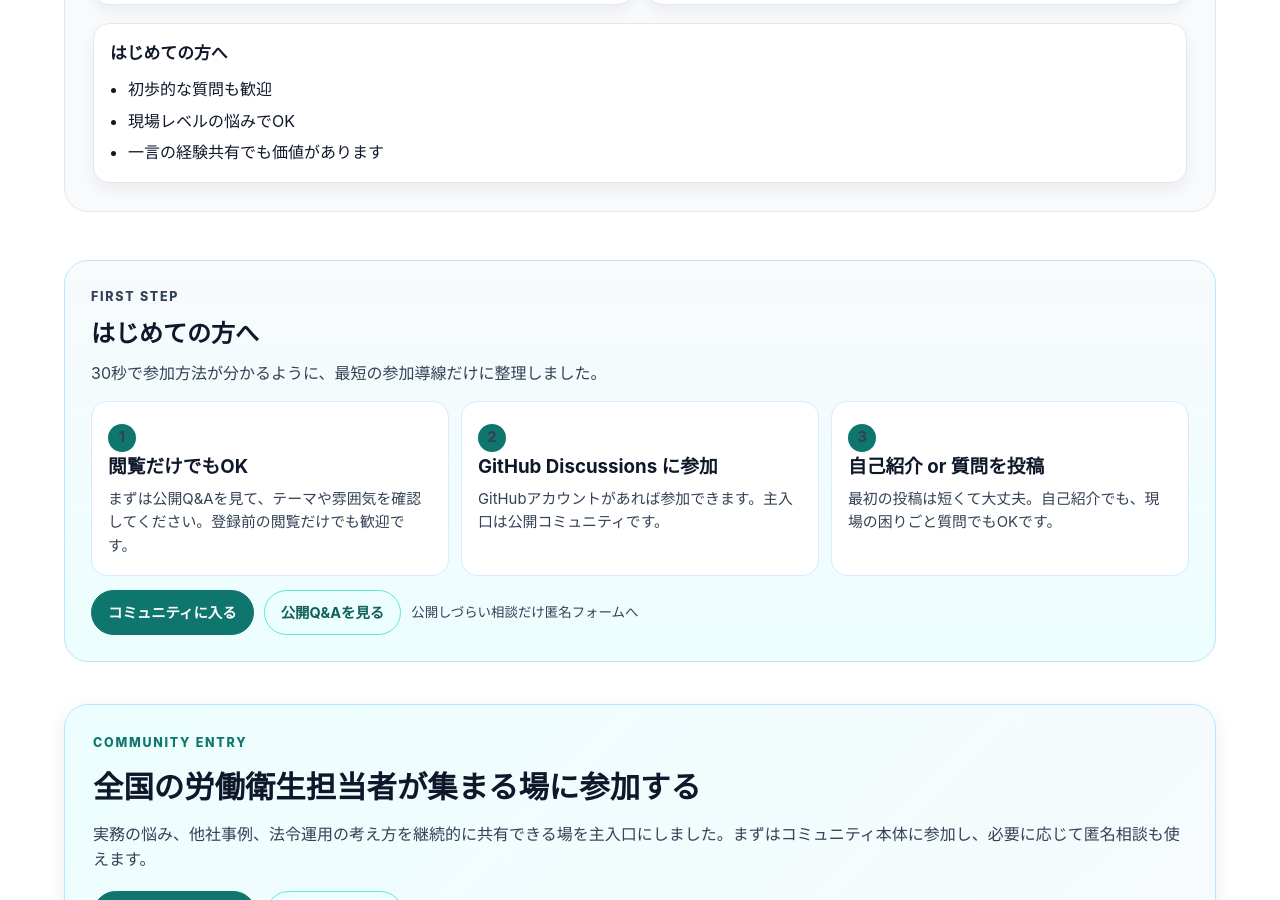
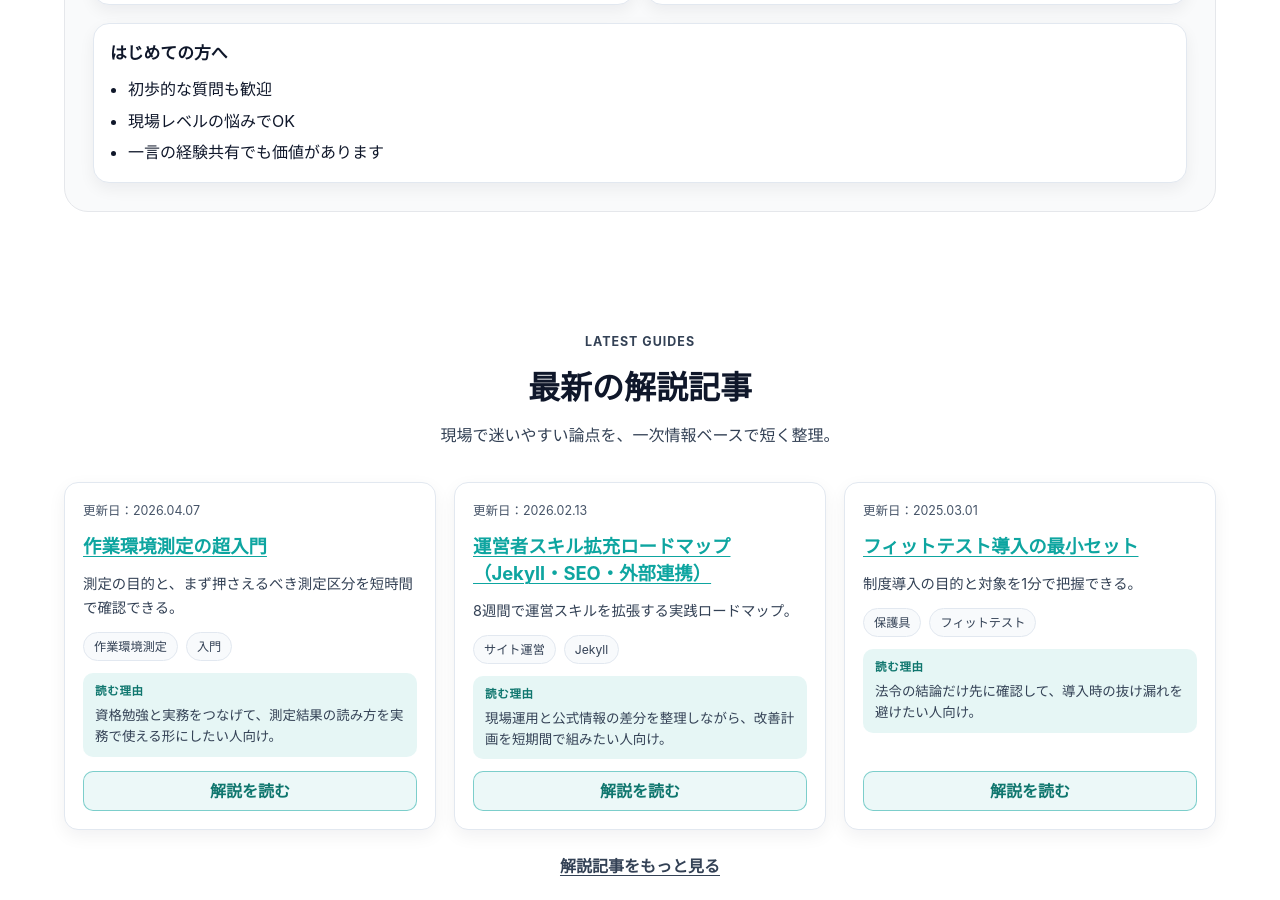
Before and after one commit to rodoeisei-lab/rodoeisei-lab, a Jekyll site: the page built from index.md, in a window 1280 px wide and 900 px high, scrolled down 2180 px. Built offline with Jekyll 4.4.1, drawn with Linux system fonts in a browser that asks for light colours; some of the changed text lies outside the part shown.

Commit message:
Add latest guide articles section to home mid-page

```diff
--- a/_guides/fit-test.md
+++ b/_guides/fit-test.md
@@ -22,6 +22,7 @@ tags:
   - フィットテスト
   - 導入
   - 記録
+article_reason: 法令の結論だけ先に確認して、導入時の抜け漏れを避けたい人向け。
 audience: 現場担当者・安全衛生管理者・導入初期の責任者
 takeaway: 対象選定・実施方式・記録の3点を固定すれば、1部署から再現可能な運用を短期間で立ち上げられます。
 next_action:
--- a/_guides/operator-skill-expansion-roadmap.md
+++ b/_guides/operator-skill-expansion-roadmap.md
@@ -26,6 +26,7 @@ tags:
   - パフォーマンス
   - Algolia
   - SNS
+article_reason: 現場運用と公式情報の差分を整理しながら、改善計画を短期間で組みたい人向け。
 audience: サイト運営者・コンテンツ管理者・改善を高速化したい個人/小チーム
 takeaway: 8週間を「実装→計測→改善」の反復に固定し、毎週1つの成果物を残す運用にすると、再現性と速度を同時に上げられます。
 next_action:
--- a/_guides/work-env-measurement-intro.md
+++ b/_guides/work-env-measurement-intro.md
@@ -1,21 +1,29 @@
 ---
 layout: article
 title: 作業環境測定の超入門
-description: 現場担当者向けに、作業環境測定の目的、測定区分、改善判断の基本を学ぶ準備中の入門ガイド。
+description: 現場担当者向けに、作業環境測定の目的、測定区分、改善判断の基本を学ぶ入門ガイド。
 article_type: guide
 summary:
-  - 準備中
+  - 測定の目的と、まず押さえるべき測定区分を短時間で確認できる。
+  - 評価結果を現場改善に落とし込むときの初動を整理できる。
+article_reason: 資格勉強と実務をつなげて、測定結果の読み方を実務で使える形にしたい人向け。
 category: Guides
 level: 入門
-reading_time: 3分
-updated_at: 未定
-reviewed_at: 未確認
-source_type: pending
-status: wip
+reading_time: 4分
+minutes: 4
+updated: 2026-04-07
+updated_at: 2026-04-07
+reviewed_at: 2026-04-07
+source_type: practical
+status: published
 tags:
-  - 準備中
+  - 作業環境測定
+  - 入門
+  - 改善
 audience: 現場担当者
-next_action: 公開時に法令・通達リンクを追加予定
+next_action:
+  - 測定区分ごとに自社の対象作業を棚卸しする
+  - 直近の測定結果を区分別に見直して改善優先度を決める
 ---
 
-準備中です。
+作業環境測定の導入・見直し時に使える要点を先に確認するための入門記事です。目的、区分、改善判断の順で整理し、現場で最初に迷いやすい論点だけを短くまとめています。
--- /dev/null
+++ b/_includes/home-latest-articles.html
@@ -0,0 +1,59 @@
+{% assign guide_articles = site.guides | where: "status", "published" | sort: "updated" | reverse %}
+{% if guide_articles and guide_articles.size > 0 %}
+<section class="home-latest-articles" aria-label="最新の解説記事">
+  <div class="container">
+    <div class="home-latest-articles-header">
+      <p class="home-latest-articles-eyebrow">LATEST GUIDES</p>
+      <h2>最新の解説記事</h2>
+      <p>現場で迷いやすい論点を、一次情報ベースで短く整理。</p>
+    </div>
+
+    <div class="home-latest-articles-grid">
+      {% for article in guide_articles limit:3 %}
+        {% assign summary_source = article.summary | default: article.description %}
+        {% assign summary_text = summary_source %}
+        {% if summary_source.first %}
+          {% assign summary_text = summary_source | first %}
+        {% endif %}
+
+        {% assign reason_source = article.article_reason | default: summary_text | default: article.description %}
+
+        {% assign updated_source = article.updated_at | default: article.updated %}
+        {% assign updated_iso = updated_source | date: "%Y-%m-%d" %}
+        {% assign updated_label = updated_source | date: "%Y.%m.%d" %}
+
+        <article class="home-latest-article-card">
+          <p class="home-latest-article-updated">更新日：<time datetime="{{ updated_iso }}">{{ updated_label }}</time></p>
+          <h3>
+            <a href="{{ article.url | relative_url }}">{{ article.title }}</a>
+          </h3>
+
+          {% if summary_text %}
+            <p class="home-latest-article-summary">{{ summary_text }}</p>
+          {% endif %}
+
+          {% if article.tags and article.tags.size > 0 %}
+            <ul class="home-latest-article-tags" aria-label="タグ">
+              {% for tag in article.tags limit:2 %}
+                <li>{{ tag }}</li>
+              {% endfor %}
+            </ul>
+          {% elsif article.category %}
+            <ul class="home-latest-article-tags" aria-label="カテゴリ">
+              <li>{{ article.category }}</li>
+            </ul>
+          {% endif %}
+
+          <p class="home-latest-article-reason"><span>読む理由</span>{{ reason_source }}</p>
+
+          <a href="{{ article.url | relative_url }}" class="home-latest-article-link">解説を読む</a>
+        </article>
+      {% endfor %}
+    </div>
+
+    <div class="home-latest-articles-footer">
+      <a href="{{ '/guides/' | relative_url }}" class="home-latest-articles-more">解説記事をもっと見る</a>
+    </div>
+  </div>
+</section>
+{% endif %}
--- a/_layouts/home.html
+++ b/_layouts/home.html
@@ -181,6 +181,7 @@ layout: base
   </div>
 </section>
 
+{% include home-latest-articles.html %}
 
 <section class="first-step-guide" aria-label="はじめての方へ 30秒ガイド">
   <div class="container">
--- a/assets/css/main.css
+++ b/assets/css/main.css
@@ -3790,3 +3790,175 @@ main#main .section .container a:not(.btn-step):not(.btn-step-primary):not(.btn-a
     line-height: 1.7;
   }
 }
+
+.home-latest-articles {
+  padding: 72px 0;
+}
+
+.home-latest-articles-header {
+  max-width: 760px;
+  margin: 0 auto;
+  text-align: center;
+}
+
+.home-latest-articles-eyebrow {
+  margin: 0;
+  font-size: .78rem;
+  font-weight: 700;
+  letter-spacing: .08em;
+  color: var(--muted);
+}
+
+.home-latest-articles-header h2 {
+  margin: 10px 0 10px;
+  font-size: clamp(1.7rem, 2.5vw, 2.15rem);
+  color: var(--text);
+}
+
+.home-latest-articles-header p {
+  margin: 0;
+  color: var(--text-soft);
+}
+
+.home-latest-articles-grid {
+  margin-top: 34px;
+  display: grid;
+  grid-template-columns: repeat(3, minmax(0, 1fr));
+  gap: 18px;
+}
+
+.home-latest-article-card {
+  background: var(--panel);
+  border: 1px solid var(--border);
+  border-radius: 14px;
+  padding: 18px;
+  box-shadow: 0 6px 18px rgba(15, 23, 42, .06);
+  transition: transform .18s ease, box-shadow .18s ease;
+  display: flex;
+  flex-direction: column;
+  gap: 12px;
+}
+
+.home-latest-article-card:hover {
+  transform: translateY(-2px);
+  box-shadow: 0 14px 26px rgba(15, 23, 42, .1);
+}
+
+.home-latest-article-updated {
+  margin: 0;
+  font-size: .78rem;
+  color: var(--muted);
+}
+
+.home-latest-article-card h3 {
+  margin: 0;
+  font-size: 1.15rem;
+  line-height: 1.45;
+  display: -webkit-box;
+  -webkit-line-clamp: 3;
+  -webkit-box-orient: vertical;
+  overflow: hidden;
+}
+
+.home-latest-article-summary {
+  margin: 0;
+  font-size: .9rem;
+  color: var(--text-soft);
+  line-height: 1.65;
+  display: -webkit-box;
+  -webkit-line-clamp: 2;
+  -webkit-box-orient: vertical;
+  overflow: hidden;
+}
+
+.home-latest-article-tags {
+  margin: 0;
+  padding: 0;
+  list-style: none;
+  display: flex;
+  flex-wrap: wrap;
+  gap: 8px;
+}
+
+.home-latest-article-tags li {
+  display: inline-flex;
+  align-items: center;
+  padding: 4px 10px;
+  border-radius: 999px;
+  border: 1px solid var(--border);
+  background: var(--surface);
+  font-size: .76rem;
+  color: var(--text-soft);
+}
+
+.home-latest-article-reason {
+  margin: 0;
+  padding: 10px 12px;
+  border-radius: 10px;
+  background: rgba(14, 165, 160, .1);
+  color: var(--text-soft);
+  font-size: .84rem;
+  line-height: 1.55;
+}
+
+.home-latest-article-reason span {
+  display: block;
+  margin-bottom: 4px;
+  font-size: .72rem;
+  font-weight: 700;
+  letter-spacing: .06em;
+  color: #0f766e;
+}
+
+.home-latest-article-link {
+  margin-top: auto;
+  display: inline-flex;
+  align-items: center;
+  justify-content: center;
+  min-height: 40px;
+  border-radius: 10px;
+  border: 1px solid rgba(14, 165, 160, .5);
+  background: rgba(14, 165, 160, .08);
+  color: #0f766e;
+  font-weight: 700;
+  text-decoration: none;
+  transition: background-color .18s ease, border-color .18s ease, color .18s ease;
+}
+
+.home-latest-article-link:hover {
+  background: rgba(14, 165, 160, .14);
+  border-color: rgba(14, 165, 160, .7);
+  color: #0f766e;
+}
+
+.home-latest-articles-footer {
+  margin-top: 24px;
+  text-align: center;
+}
+
+.home-latest-articles-more {
+  color: var(--text-soft);
+  font-weight: 700;
+  text-underline-offset: .2em;
+}
+
+@media (max-width: 980px) {
+  .home-latest-articles-grid {
+    grid-template-columns: repeat(2, minmax(0, 1fr));
+  }
+}
+
+@media (max-width: 700px) {
+  .home-latest-articles {
+    padding: 56px 0;
+  }
+
+  .home-latest-articles-grid {
+    grid-template-columns: 1fr;
+    gap: 14px;
+  }
+
+  .home-latest-article-card {
+    padding: 16px;
+  }
+}
```
